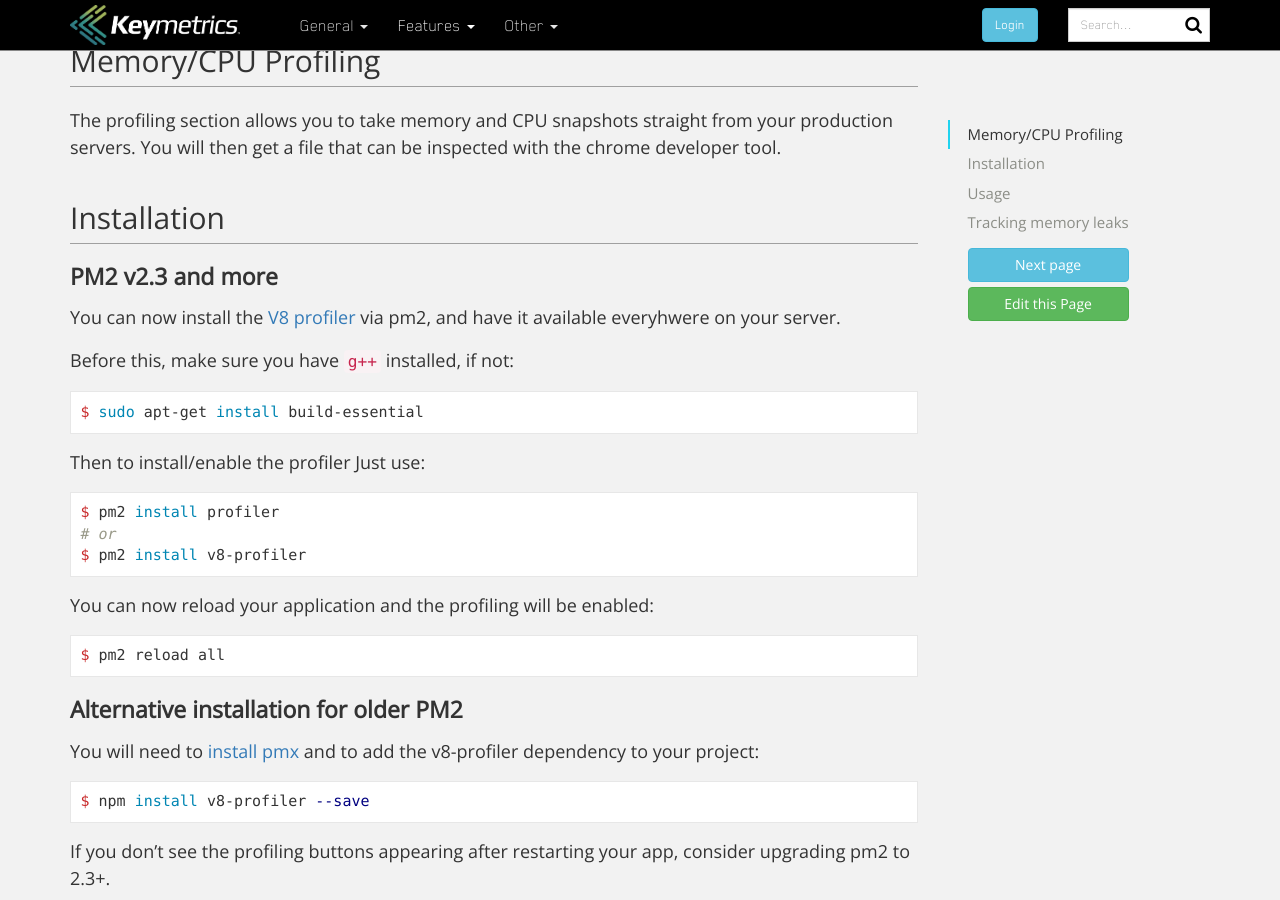
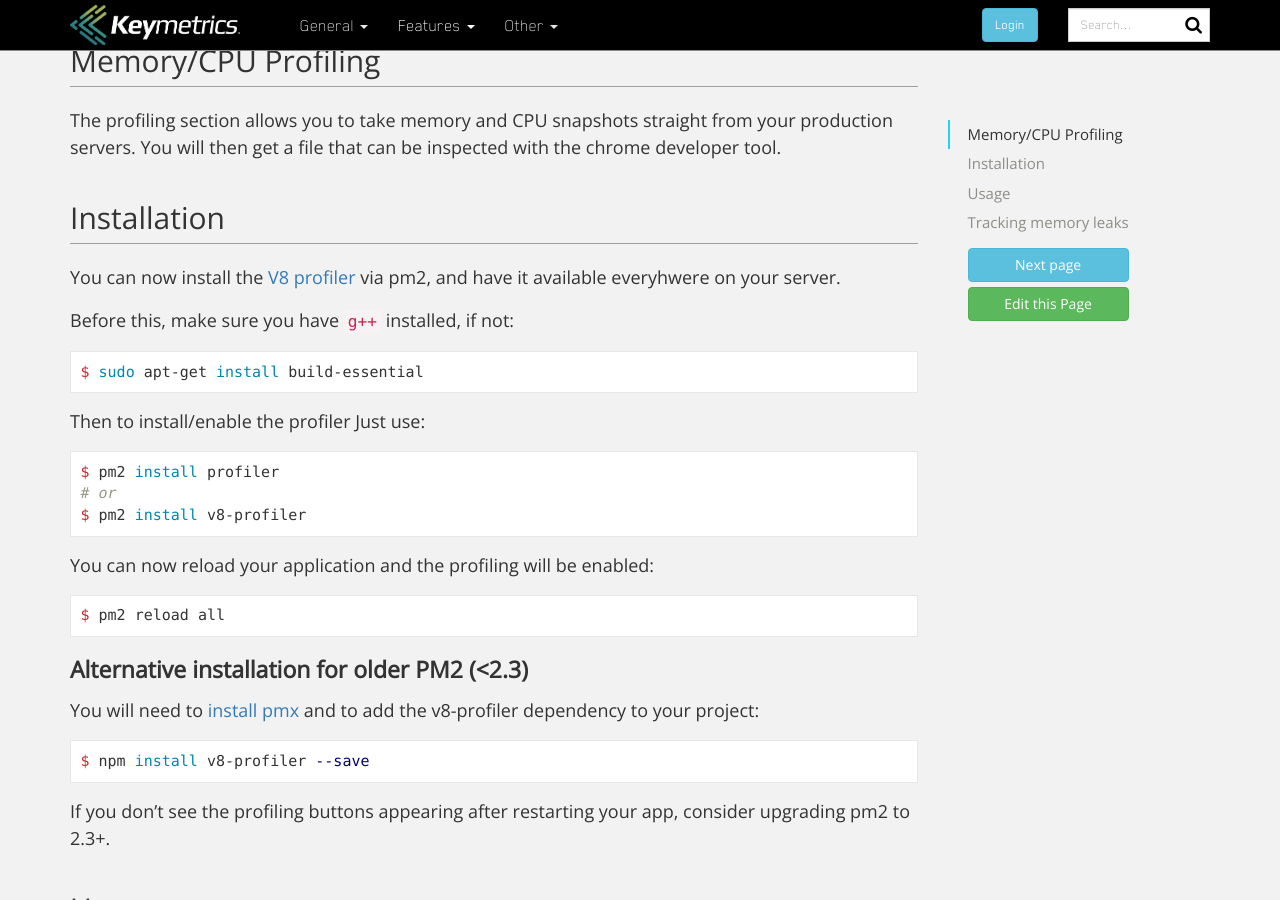
Before and after one commit to keymetrics/keymetrics.github.io, a Jekyll site: the page built from docs/keymetrics/dump.md, in a window 1280 px wide and 900 px high, scrolled down 191 px. Built offline with Jekyll 4.4.1, drawn with Linux system fonts in a browser that asks for light colours; nearby versions of some CDN libraries; a script that is not in the unit is left out; comment, search, counter and statistics services are not loaded.

Commit message:
Update dump.md

````diff
--- a/docs/keymetrics/dump.md
+++ b/docs/keymetrics/dump.md
@@ -10,8 +10,6 @@ permalink: /docs/pages/profiling/
 The profiling section allows you to take memory and CPU snapshots straight from your production servers. You will then get a file that can be inspected with the chrome developer tool.
 
 ## Installation
-
-### PM2 v2.3 and more
 
 You can now install the [V8 profiler](https://www.npmjs.com/package/v8-profiler) via pm2, and have it available everyhwere on your server.
 
@@ -35,7 +33,7 @@ You can now reload your application and the profiling will be enabled:
 $ pm2 reload all
 ```
 
-### Alternative installation for older PM2
+### Alternative installation for older PM2 (<2.3)
 
 You will need to [install pmx](/docs/usage/install-pmx/) and to add the v8-profiler dependency to your project:
 
````
